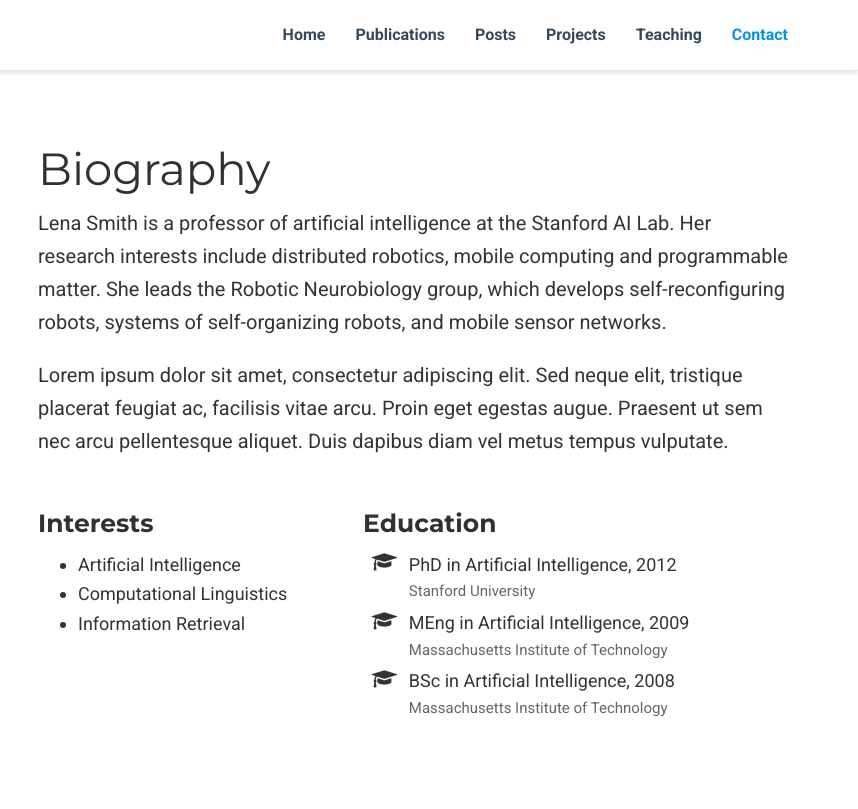
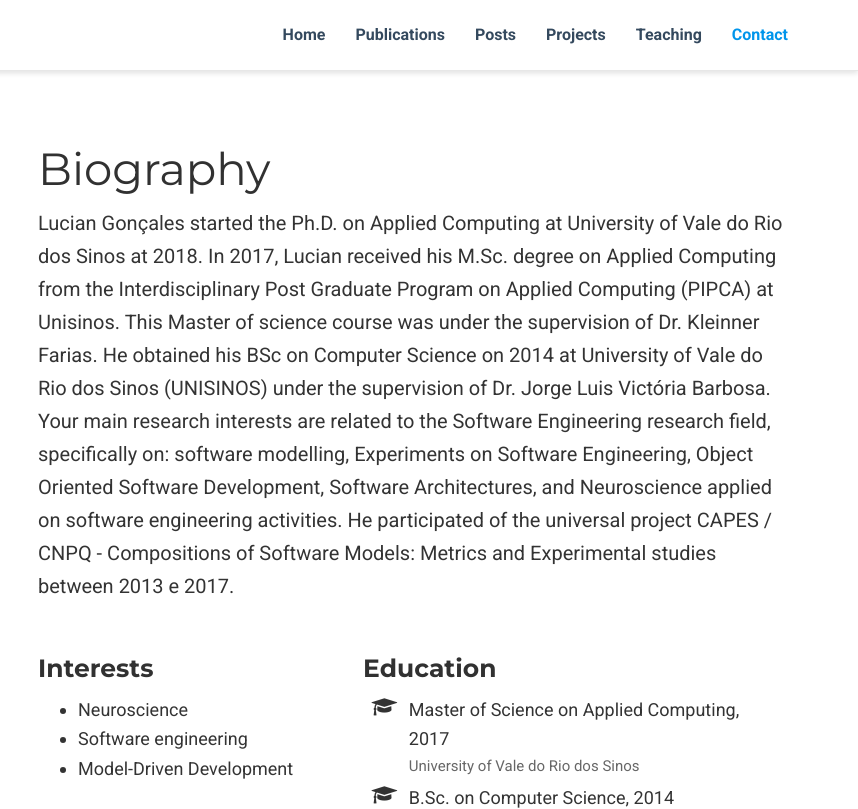
Before and after one commit to luciangoncales/luciangoncales.github.io, a plain HTML site: page index.html in a window 1280 px wide. Shown: the top 809 px of the page, 422-1280 px from the left. Drawn offline with nearby package versions, Linux system fonts and the light colour scheme; some packages are replaced by stand-ins of ours; some icons are missing.

Commit message:
Biography

```diff
--- a/home/index.xml
+++ b/home/index.xml
@@ -18,8 +18,7 @@
       <pubDate>Wed, 20 Apr 2016 00:00:00 +0000</pubDate>
 
       <guid>https://luciangoncales.github.io/home/about/</guid>
-      <description>Biography Lena Smith is a professor of artificial intelligence at the Stanford AI Lab. Her research interests include distributed robotics, mobile computing and programmable matter. She leads the Robotic Neurobiology group, which develops self-reconfiguring robots, systems of self-organizing robots, and mobile sensor networks.
-Lorem ipsum dolor sit amet, consectetur adipiscing elit. Sed neque elit, tristique placerat feugiat ac, facilisis vitae arcu. Proin eget egestas augue. Praesent ut sem nec arcu pellentesque aliquet.</description>
+      <description>Biography Lucian Gonçales started the Ph.D. on Applied Computing at University of Vale do Rio dos Sinos at 2018. In 2017, Lucian received his M.Sc. degree on Applied Computing from the Interdisciplinary Post Graduate Program on Applied Computing (PIPCA) at Unisinos. This Master of science course was under the supervision of Dr. Kleinner Farias. He obtained his BSc on Computer Science on 2014 at University of Vale do Rio dos Sinos (UNISINOS) under the supervision of Dr.</description>
     </item>
 
     <item>
--- a/index.html
+++ b/index.html
@@ -319,9 +319,7 @@
 
 <h1 id="biography">Biography</h1>
 
-<p>Lena Smith is a professor of artificial intelligence at the Stanford AI Lab. Her research interests include distributed robotics, mobile computing and programmable matter. She leads the Robotic Neurobiology group, which develops self-reconfiguring robots, systems of self-organizing robots, and mobile sensor networks.</p>
-
-<p>Lorem ipsum dolor sit amet, consectetur adipiscing elit. Sed neque elit, tristique placerat feugiat ac, facilisis vitae arcu. Proin eget egestas augue. Praesent ut sem nec arcu pellentesque aliquet. Duis dapibus diam vel metus tempus vulputate.</p>
+<p>Lucian Gonçales started the Ph.D. on Applied Computing at University of Vale do Rio dos Sinos at 2018. In 2017, Lucian received his M.Sc. degree on Applied Computing from the Interdisciplinary Post Graduate Program on Applied Computing (PIPCA) at Unisinos. This Master of science course was under the supervision of Dr. Kleinner Farias. He obtained his BSc on Computer Science on 2014 at University of Vale do Rio dos Sinos (UNISINOS) under the supervision of Dr. Jorge Luis Victória Barbosa. Your main research interests are related to the Software Engineering research field, specifically on: software modelling, Experiments on Software Engineering, Object Oriented Software Development, Software Architectures, and Neuroscience applied on software engineering activities. He participated of the universal project CAPES / CNPQ - Compositions of Software Models: Metrics and Experimental studies between 2013 e 2017.</p>
 
 
     <div class="row">
@@ -331,11 +329,11 @@
         <h3>Interests</h3>
         <ul class="ul-interests">
 
-          <li>Artificial Intelligence</li>
+          <li>Neuroscience</li>
 
-          <li>Computational Linguistics</li>
+          <li>Software engineering</li>
 
-          <li>Information Retrieval</li>
+          <li>Model-Driven Development</li>
 
         </ul>
       </div>
@@ -349,24 +347,16 @@
           <li>
             <i class="fa-li fa fa-graduation-cap"></i>
             <div class="description">
-              <p class="course">PhD in Artificial Intelligence, 2012</p>
-              <p class="institution">Stanford University</p>
+              <p class="course">Master of Science on Applied Computing, 2017</p>
+              <p class="institution">University of Vale do Rio dos Sinos</p>
             </div>
           </li>
 
           <li>
             <i class="fa-li fa fa-graduation-cap"></i>
             <div class="description">
-              <p class="course">MEng in Artificial Intelligence, 2009</p>
-              <p class="institution">Massachusetts Institute of Technology</p>
-            </div>
-          </li>
-
-          <li>
-            <i class="fa-li fa fa-graduation-cap"></i>
-            <div class="description">
-              <p class="course">BSc in Artificial Intelligence, 2008</p>
-              <p class="institution">Massachusetts Institute of Technology</p>
+              <p class="course">B.Sc. on Computer Science, 2014</p>
+              <p class="institution">University of Vale do Rio dos Sinos</p>
             </div>
           </li>
 
```
